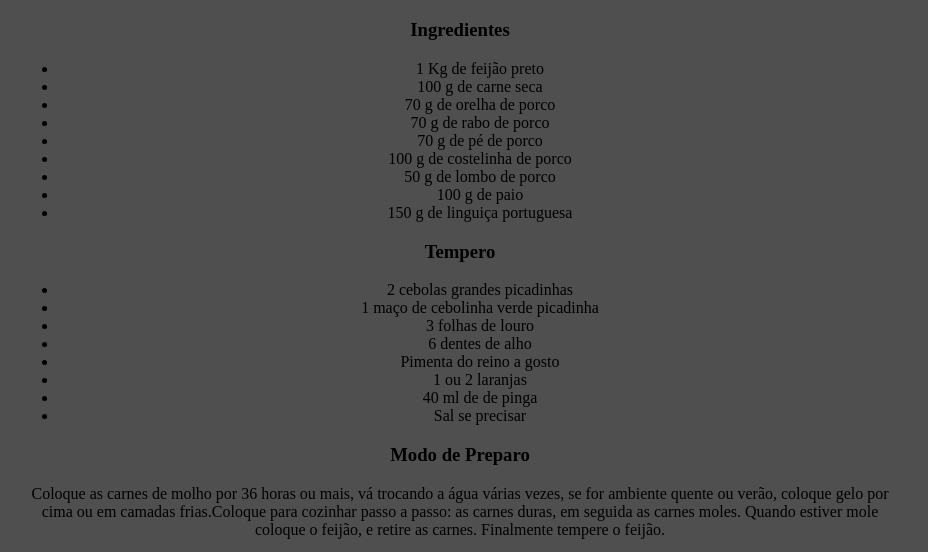
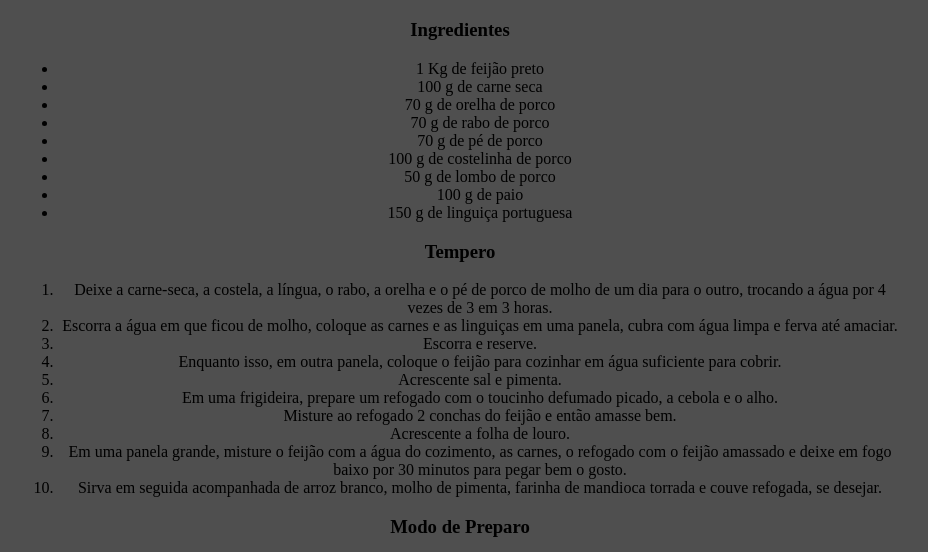
Before and after one commit to BoyJPN/receitas-culinarias, a plain HTML site: page receitastradicionais.html in a window 1280 px wide. Shown: the part 5093-5645 px from the top of the page, without its empty margins (180-1108 px from the left). Drawn offline with Linux system fonts and the light colour scheme.

Commit message:
Add files via upload

```diff
--- a/receitastradicionais.html
+++ b/receitastradicionais.html
@@ -103,7 +103,7 @@
                 <li>chocolate granulado</li>
             </ul>
             <h3>Modo de Preparo</h3>
-            <p>Em uma panela funda, acrescente o leite condensado, a margarina e o chocolate em pó.Cozinhe em fogo médio e mexa até que o brigadeiro comece a desgrudar da panela.Deixe esfriar e faça pequenas bolas com a mão passando a massa no chocolate granulado.</p>
+            <p>Em uma panela funda, acrescente o leite condensado, a margarina e o chocolate em pó. Cozinhe em fogo médio e mexa até que o brigadeiro comece a desgrudar da panela. Deixe esfriar e faça pequenas bolas com a mão passando a massa no chocolate granulado.</p>
         </section>
         <hr>
 
@@ -156,18 +156,20 @@
                 <li>150 g de linguiça portuguesa</li>
             </ul>
             <h3>Tempero</h3>
-            <ul>
-                <li>2 cebolas grandes picadinhas</li>
-                <li>1 maço de cebolinha verde picadinha</li>
-                <li>3 folhas de louro</li>
-                <li>6 dentes de alho</li>
-                <li>Pimenta do reino a gosto</li>
-                <li>1 ou 2 laranjas</li>
-                <li>40 ml de de pinga</li>
-                <li>Sal se precisar</li>
-            </ul>
+            <ol>
+                <li>Deixe a carne-seca, a costela, a língua, o rabo, a orelha e o pé de porco de molho de um dia para o outro, trocando a água por 4 vezes de 3 em 3 horas.
+                <li>Escorra a água em que ficou de molho, coloque as carnes e as linguiças em uma panela, cubra com água limpa e ferva até amaciar.
+                <li>Escorra e reserve.
+                <li>Enquanto isso, em outra panela, coloque o feijão para cozinhar em água suficiente para cobrir.
+                <li>Acrescente sal e pimenta.
+                <li>Em uma frigideira, prepare um refogado com o toucinho defumado picado, a cebola e o alho.
+                <li>Misture ao refogado 2 conchas do feijão e então amasse bem.
+                <li>Acrescente a folha de louro.
+                <li>Em uma panela grande, misture o feijão com a água do cozimento, as carnes, o refogado com o feijão amassado e deixe em fogo baixo por 30 minutos para pegar bem o gosto.
+                <li>Sirva em seguida acompanhada de arroz branco, molho de pimenta, farinha de mandioca torrada e couve refogada, se desejar.
+            </ol>
             <h3>Modo de Preparo</h3>
-            <p>Coloque as carnes de molho por 36 horas ou mais, vá trocando a água várias vezes, se for ambiente quente ou verão, coloque gelo por cima ou em camadas frias.Coloque para cozinhar passo a passo: as carnes duras, em seguida as carnes moles. Quando estiver mole coloque o feijão, e retire as carnes. Finalmente tempere o feijão.</p>
+            <p>Coloque as carnes de molho por 36 horas ou mais, vá trocando a água várias vezes, se for ambiente quente ou verão, coloque gelo por cima ou em camadas frias. Coloque para cozinhar passo a passo: as carnes duras, em seguida as carnes moles. Quando estiver mole coloque o feijão, e retire as carnes. Finalmente tempere o feijão.</p>
         </section>
         <hr>
 
```
Also changed, not shown: index.html (+4 -4 lines).
